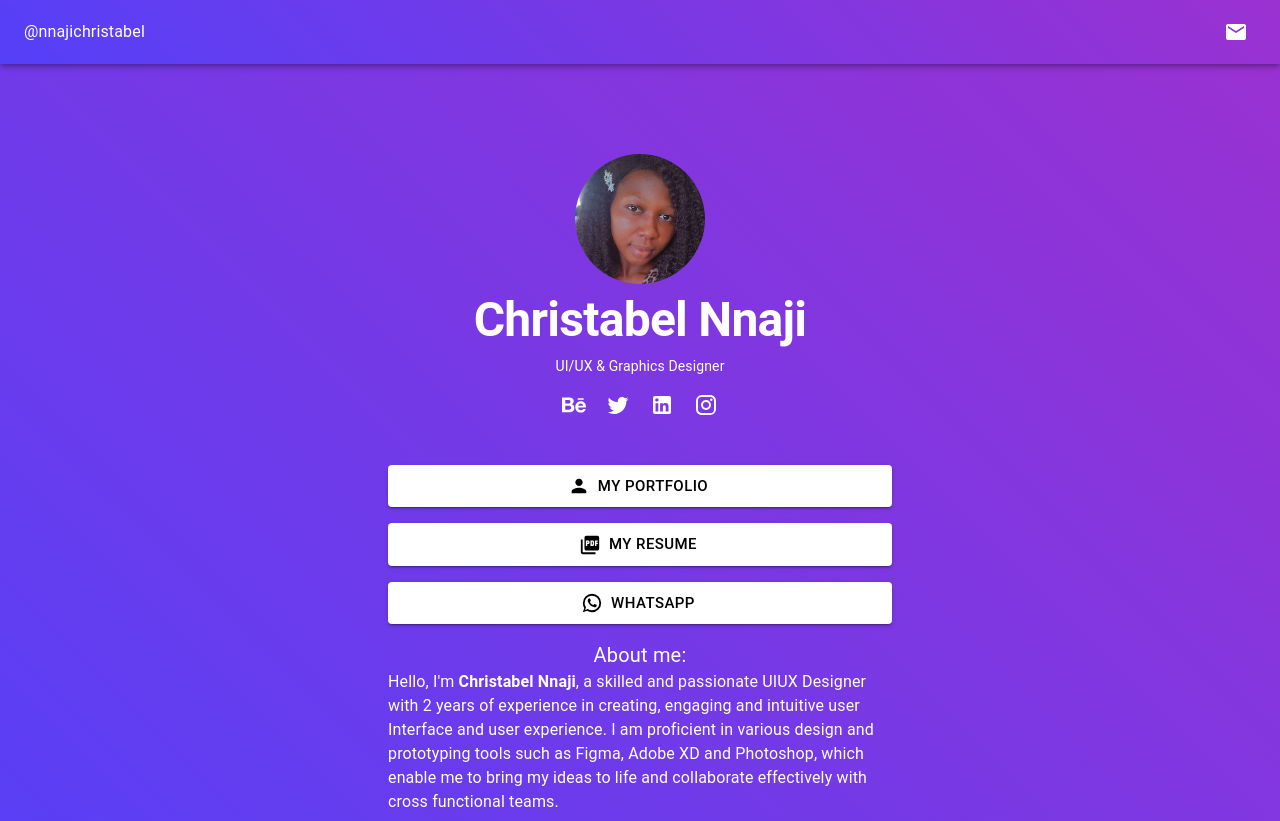
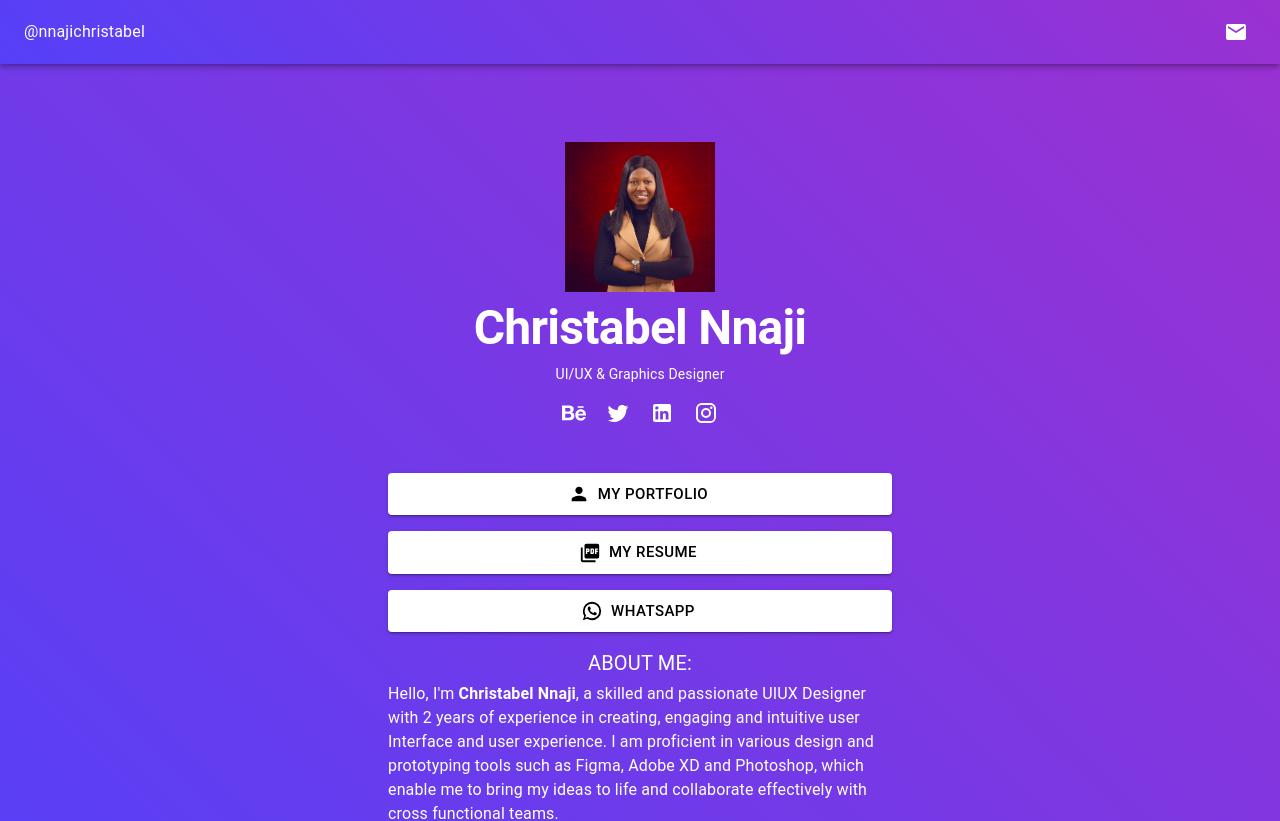
Before and after one commit to NICHOLAS-AGBO/Christabel_portfolio, a React (Create React App) app: page / in a window 1280 px wide. Shown: the top 821 px of the page. Built offline with nearby package versions, Linux system fonts and the light colour scheme.

Commit message:
#UI Modified

```diff
--- a/src/App.tsx
+++ b/src/App.tsx
@@ -10,7 +10,7 @@ import {
     Stack, Grid, Button, Link
 } from "@mui/material";
 import {Email, Instagram, LinkedIn, Person, PictureAsPdf, Twitter, WhatsApp} from "@mui/icons-material";
-import pic from "./img/christabel.jpeg";
+import pic from "./img/me.jpg";
 import useTheme from "./hooks/useTheme";
 
 function App() {
@@ -40,7 +40,7 @@ function App() {
                 <Stack justifyContent={"center"} alignItems={"center"} direction={"column"} sx={{
                     rowGap: 1
                 }}>
-                    <Avatar sx={{width: 130, height: 130, border:dark?"solid 2px white":"none"}} src={pic} alt="christabel_nnaji"/>
+                    <Avatar variant={"square"} sx={{width: 150, height: 150, border:dark?"solid 1px white":"none"}} src={pic} alt="christabel_nnaji"/>
                     <Typography variant={"h1"} sx={{
                         fontSize: {xs: "h4.fontSize", md: "h3.fontSize"}
                     }} fontWeight={700}>Christabel Nnaji</Typography>
@@ -78,7 +78,7 @@ function App() {
                         Whatsapp
                     </Button>
                     <Box>
-                        <Typography align={"center"} sx={{fontSize: "h6.fontSize"}}>About me:</Typography>
+                        <Typography align={"center"} sx={{fontSize: "h6.fontSize", mb: .5}}>ABOUT ME:</Typography>
                         <Typography>
                             Hello, I'm <b>Christabel Nnaji</b>, a skilled and passionate UIUX Designer with 2 years of experience
                             in creating, engaging and intuitive user Interface and user experience. I am proficient in various design and
```
Also changed, not shown: src/img/christabel.jpeg (deleted), src/img/me.jpg (added).
